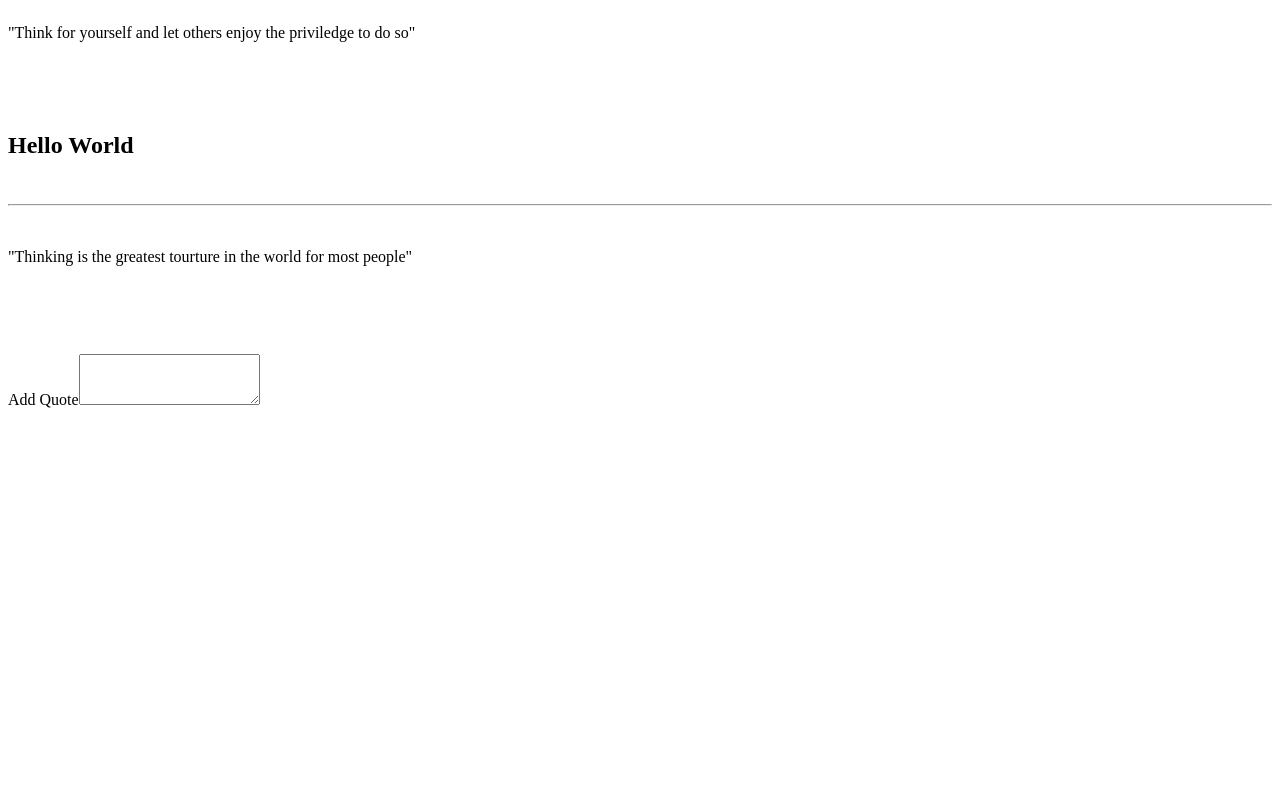
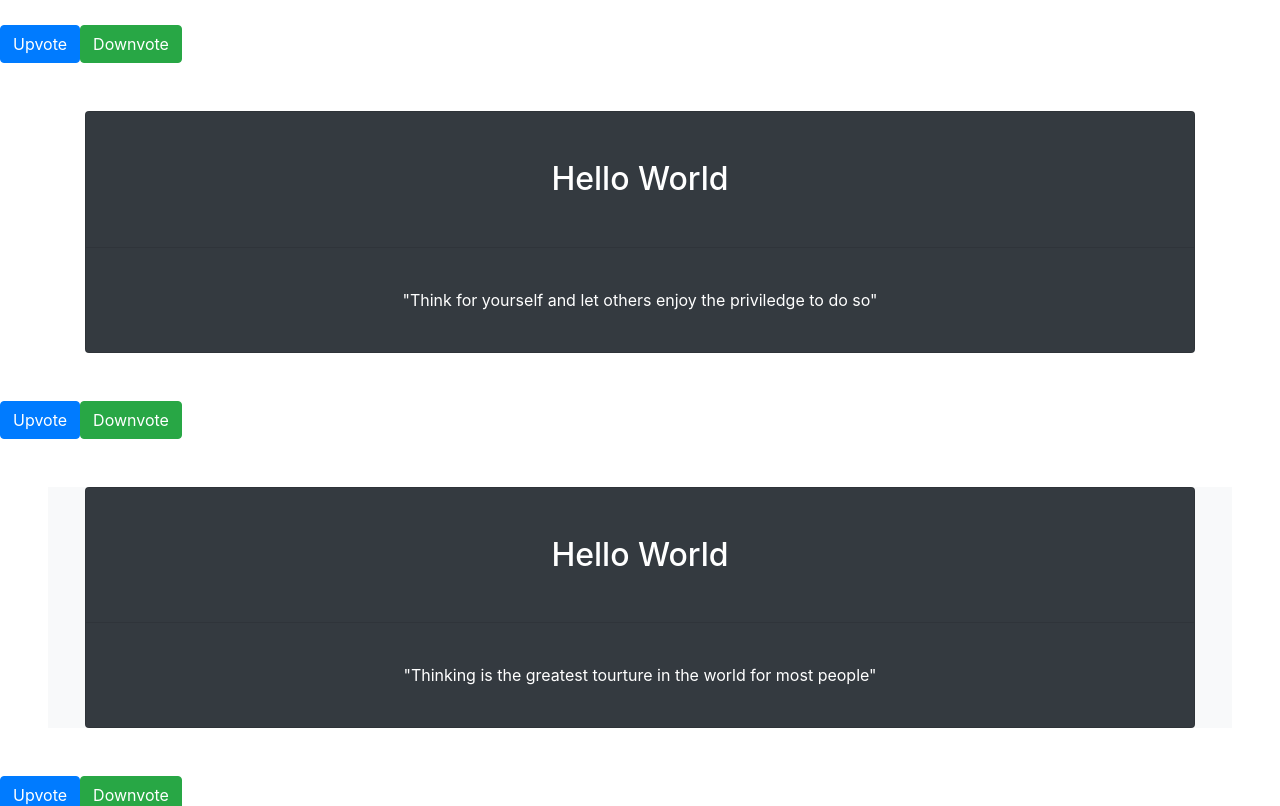
Before and after one commit to Kelvin-Wepo/Quotes-, an Angular app: page / in a window 1280 px wide. Shown: the part 400-1206 px from the top of the page. Before the commit the page ends 817 px from the top, so only its background shows below. Built offline with nearby package versions, Linux system fonts and the light colour scheme.

Commit message:
feat.this commit added a button

```diff
--- a/src/app/app.component.html
+++ b/src/app/app.component.html
@@ -1,2 +1 @@
-<!-- <link rel="stylesheet" href="https://cdn.jsdelivr.net/npm/bootstrap@4.3.1/dist/css/bootstrap.min.css" integrity="sha384-ggOyR0iXCbMQv3Xipma34MD+dH/1fQ784/j6cY/iJTQUOhcWr7x9JvoRxT2MZw1T" crossorigin="anonymous"> -->
-<app-quotes></app-quotes>
+ <app-quotes></app-quotes>
--- a/src/app/quotes/quotes.component.html
+++ b/src/app/quotes/quotes.component.html
@@ -1,4 +1,3 @@
-<!-- <p>quotes works!</p> -->
 <header class=" d-flex justify-content-around bg-dark pt-3">
     <!-- <a href=""> Home</a> -->
     <a href="">Quote <span>App</span></a>
@@ -21,6 +20,8 @@
         </div>
       </div>
   </div>
+  <button class="btn btn-primary mt-5">Upvote</button>
+  <button class="btn btn-success mt-5">Downvote</button>
     <div class="container-main bg-black d-flex justify-content-center align-items-center m-5">
       <div class="container myQuote">
         <!-- <div class="col-md-4"> -->
@@ -33,6 +34,8 @@
       </div>
       </div>
     </div>
+    <button class="btn btn-primary ">Upvote</button>
+    <button class="btn btn-success">Downvote</button>
     <div class="container-main bg-light d-flex justify-content-center align-items-center m-5">
       <div class="container myQuote">
         <!-- <div class="col-md-4"> -->
@@ -45,7 +48,8 @@
         </div>
       </div>
     </div>
-    </div>
+    <button class="btn btn-primary">Upvote</button>
+        <button class="btn btn-success">Downvote</button>
     <br><br><br>
     <div class="container-main">
       <div class="container add quote">
--- a/src/index.html
+++ b/src/index.html
@@ -6,6 +6,7 @@
   <base href="/">
   <meta name="viewport" content="width=device-width, initial-scale=1">
   <link rel="icon" type="image/x-icon" href="favicon.ico">
+  <link rel="stylesheet" href="https://cdn.jsdelivr.net/npm/bootstrap@4.3.1/dist/css/bootstrap.min.css" integrity="sha384-ggOyR0iXCbMQv3Xipma34MD+dH/1fQ784/j6cY/iJTQUOhcWr7x9JvoRxT2MZw1T" crossorigin="anonymous">
 </head>
 <body>
   <app-root></app-root>
```
